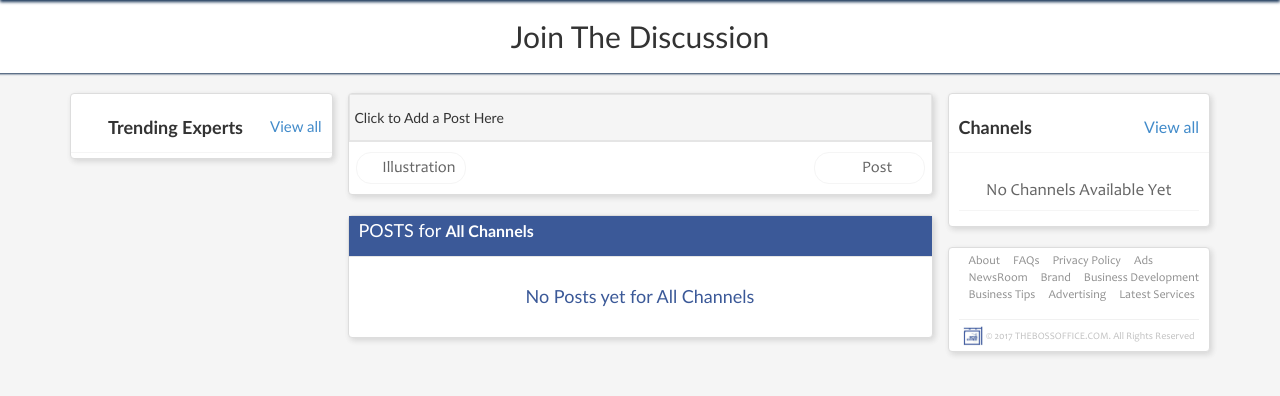
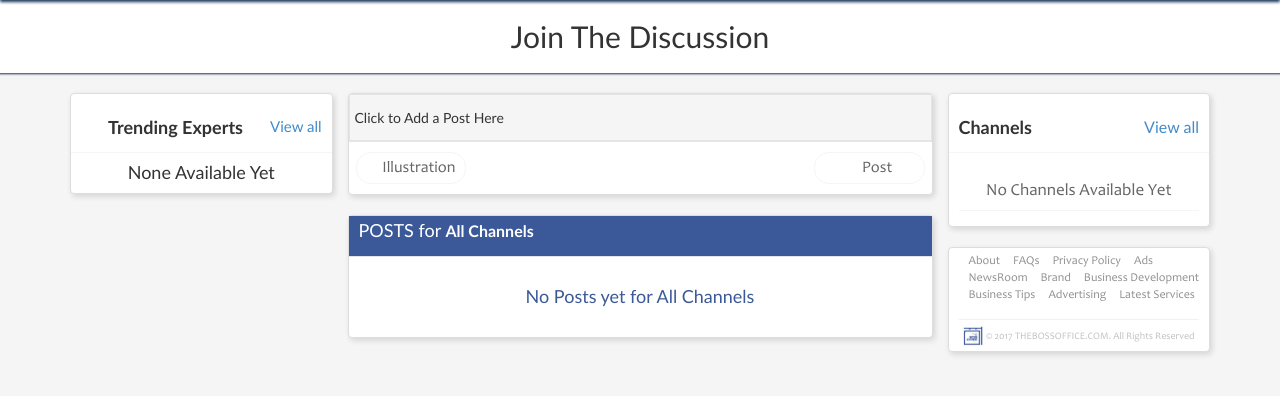
Before and after one commit to pastorenue/mentor-app, a Django app: page /discussion/ in a window 1280 px wide. Shown: the part 50-446 px from the top of the page. Run offline with Django 3.2, Linux system fonts and the light colour scheme; the visitor is signed in with stand-in values (Sample User, id 1); data that the repository does not hold is empty; some libraries are stand-ins or nearby versions; some web fonts are replaced.

Commit message:
fixed the discussion bug and also added a mino_footer file

```diff
--- a/apps/expert/templates/expert/trending_expert.html
+++ b/apps/expert/templates/expert/trending_expert.html
@@ -12,5 +12,7 @@
 		<h5>Expert in {{expert.industry}}</h5>
 		<a href="{{expert.get_absolute_url}}">See Profile &raquo;</a>
 	</div>
+	{% empty %}
+	<h4 style="margin: 10px auto; text-align: center;">None Available Yet</h4>
 	{% endfor %}
 </div>
```
